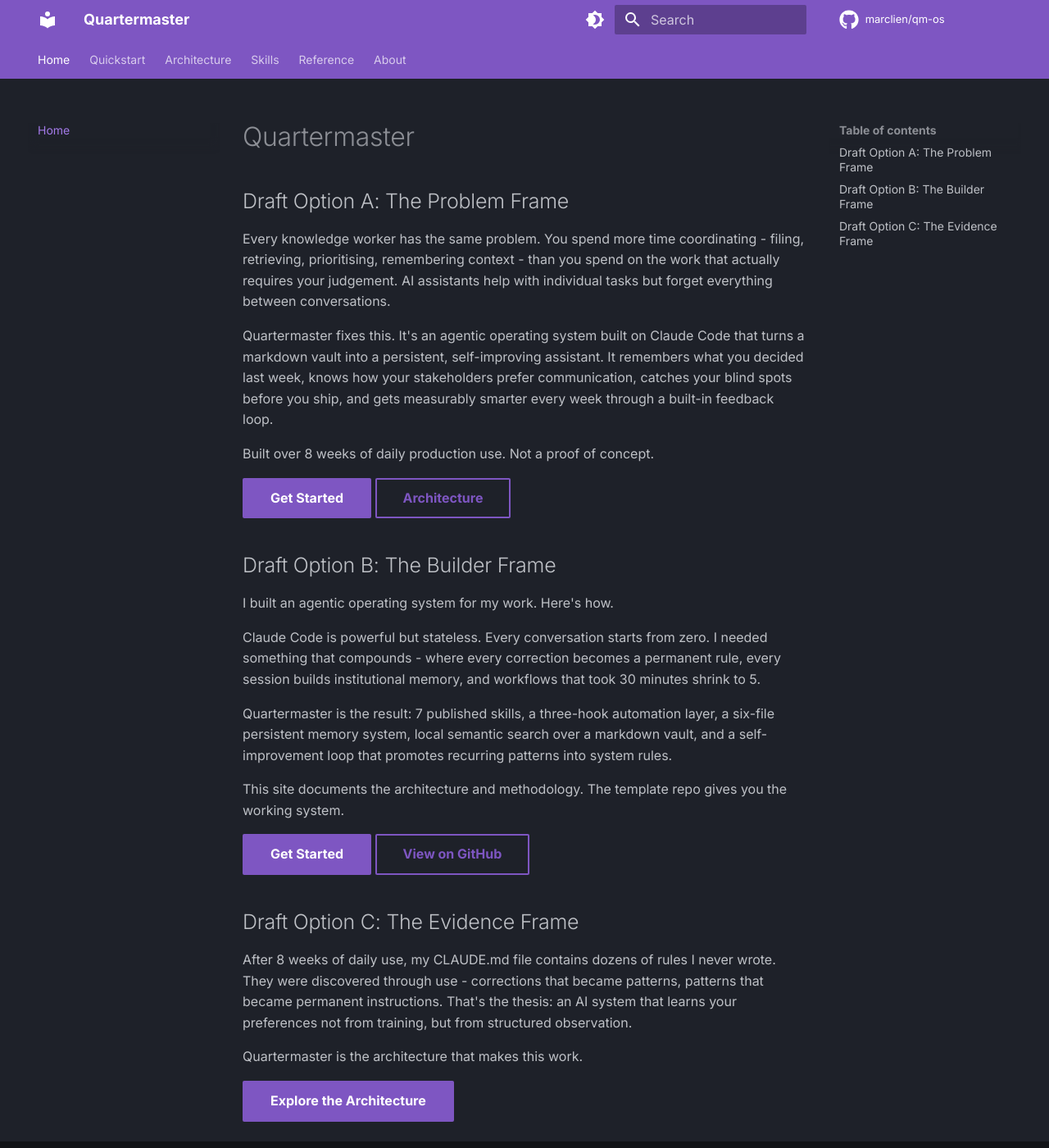
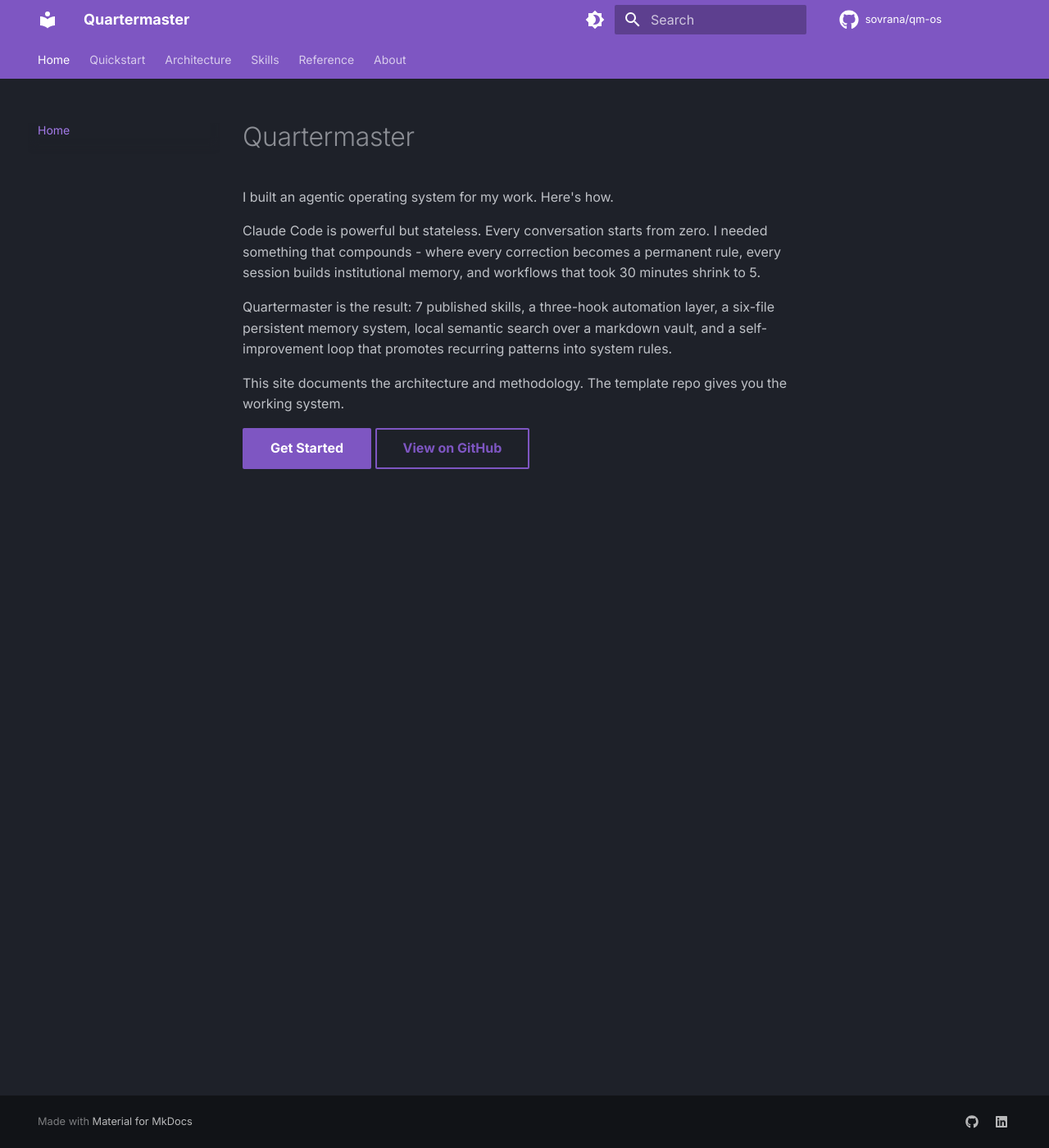
Before and after one commit to sovrana/qm-os, an MkDocs documentation site: the page built from docs/index.md, in a window 1280 px wide and 1400 px high. Shown: the whole window at 82% size. Built offline with MkDocs 1.6.1 and Material for MkDocs 9.7.7, drawn with Linux system fonts in a browser that asks for light colours; comment, search, counter and statistics services are not loaded.

Commit message:
Update repo URLs from marclien to sovrana
Co-Authored-By: Claude Opus 4.6 <noreply@anthropic.com>

```diff
--- a/docs/index.md
+++ b/docs/index.md
@@ -1,20 +1,4 @@
 # Quartermaster
-
-<!-- Marc writes this page. 300 words. The narrative hook. -->
-<!-- Draft options below for Marc to pick from / edit. -->
-
-## Draft Option A: The Problem Frame
-
-Every knowledge worker has the same problem. You spend more time coordinating - filing, retrieving, prioritising, remembering context - than you spend on the work that actually requires your judgement. AI assistants help with individual tasks but forget everything between conversations.
-
-Quartermaster fixes this. It's an agentic operating system built on Claude Code that turns a markdown vault into a persistent, self-improving assistant. It remembers what you decided last week, knows how your stakeholders prefer communication, catches your blind spots before you ship, and gets measurably smarter every week through a built-in feedback loop.
-
-Built over 8 weeks of daily production use. Not a proof of concept.
-
-[Get Started](quickstart.md){ .md-button .md-button--primary }
-[Architecture](architecture/overview.md){ .md-button }
-
-## Draft Option B: The Builder Frame
 
 I built an agentic operating system for my work. Here's how.
 
@@ -25,12 +9,4 @@ Quartermaster is the result: 7 published skills, a three-hook automation layer,
 This site documents the architecture and methodology. The template repo gives you the working system.
 
 [Get Started](quickstart.md){ .md-button .md-button--primary }
-[View on GitHub](https://github.com/marclien/qm-os){ .md-button }
-
-## Draft Option C: The Evidence Frame
-
-After 8 weeks of daily use, my CLAUDE.md file contains dozens of rules I never wrote. They were discovered through use - corrections that became patterns, patterns that became permanent instructions. That's the thesis: an AI system that learns your preferences not from training, but from structured observation.
-
-Quartermaster is the architecture that makes this work.
-
-[Explore the Architecture](architecture/overview.md){ .md-button .md-button--primary }
+[View on GitHub](https://github.com/sovrana/qm-os){ .md-button }
--- a/mkdocs.yml
+++ b/mkdocs.yml
@@ -1,8 +1,8 @@
 site_name: Quartermaster
 site_description: An agentic operating system for Claude Code
-site_url: https://marclien.github.io/qm-os
-repo_url: https://github.com/marclien/qm-os
-repo_name: marclien/qm-os
+site_url: https://sovrana.github.io/qm-os
+repo_url: https://github.com/sovrana/qm-os
+repo_name: sovrana/qm-os
 
 theme:
   name: material
@@ -87,6 +87,6 @@ nav:
 extra:
   social:
     - icon: fontawesome/brands/github
-      link: https://github.com/marclien
+      link: https://github.com/sovrana
     - icon: fontawesome/brands/linkedin
-      link: https://linkedin.com/in/marclien
+      link: https://linkedin.com/in/sovrana
```
Also changed, not shown: README.md (+1 -1 lines), docs/quickstart.md (+1 -1 lines).
